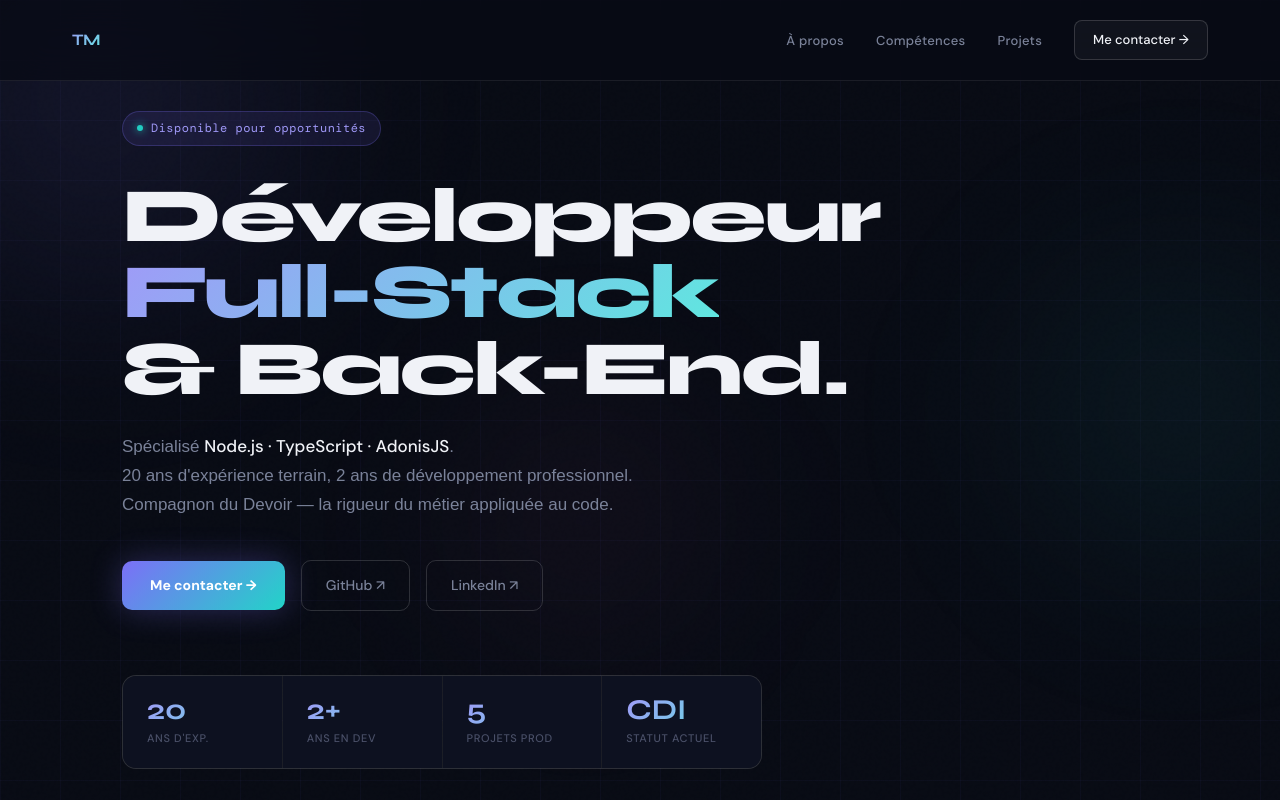
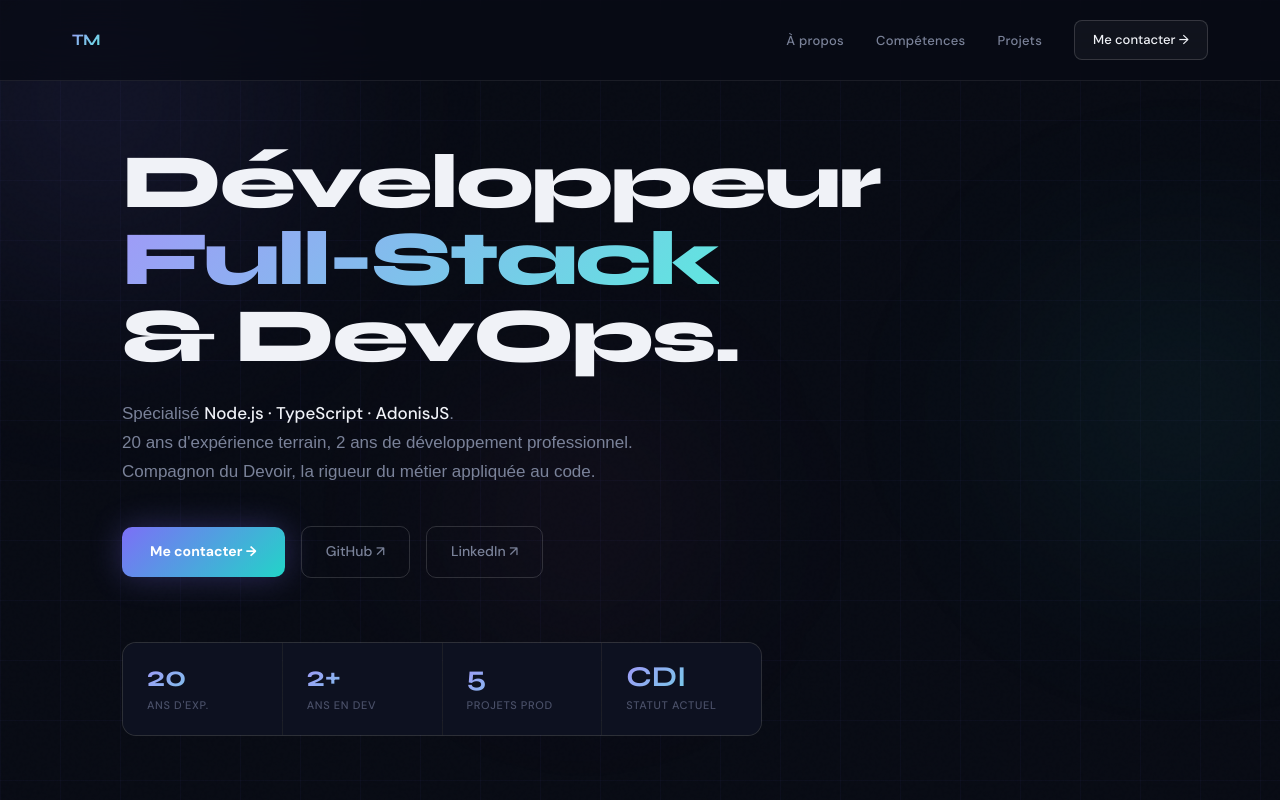
Before and after one commit to ThomMarchand/portfolio, a Next.js app: page / in a window 1280 px wide. Shown: the top 800 px of the page. Built offline with nearby package versions, Linux system fonts and the light colour scheme; a web font is replaced by a local one.

Commit message:
refactor(Home): remove pulse animation and update availability section

```diff
--- a/app/globals.css
+++ b/app/globals.css
@@ -154,19 +154,6 @@ textarea {
   background: radial-gradient(ellipse, rgba(244, 114, 182, 0.06) 0%, transparent 70%);
 }
 
-@keyframes pulse {
-  0%,
-  100% {
-    opacity: 1;
-  }
-  50% {
-    opacity: 0.4;
-  }
-}
-
-.pulse-dot {
-  animation: pulse 2s ease-in-out infinite;
-}
 
 [data-reveal] {
   opacity: 0;
--- a/app/page.tsx
+++ b/app/page.tsx
@@ -35,37 +35,6 @@ export default function Home() {
           justifyContent: "center",
         }}
       >
-        <div
-          style={{
-            display: "inline-flex",
-            alignItems: "center",
-            gap: "8px",
-            padding: "6px 14px",
-            background: "rgba(124,111,247,0.1)",
-            border: "1px solid rgba(124,111,247,0.25)",
-            borderRadius: "100px",
-            fontFamily: "var(--font-mono)",
-            fontSize: "12px",
-            color: "var(--violet-light)",
-            letterSpacing: "0.04em",
-            marginBottom: "2rem",
-            width: "fit-content",
-          }}
-        >
-          <span
-            className="pulse-dot"
-            style={{
-              width: "6px",
-              height: "6px",
-              borderRadius: "50%",
-              background: "var(--cyan)",
-              boxShadow: "0 0 8px var(--cyan)",
-              flexShrink: 0,
-              display: "inline-block",
-            }}
-          />
-          Disponible pour opportunités
-        </div>
 
         <h1
           style={{
@@ -80,7 +49,7 @@ export default function Home() {
           Développeur
           <br />
           <span className="gradient-text">Full-Stack</span>
-          <br />& Back-End.
+          <br />& DevOps.
         </h1>
 
         <p
@@ -97,9 +66,10 @@ export default function Home() {
             Node.js · TypeScript · AdonisJS
           </strong>
           .<br />
-          20 ans d&apos;expérience terrain, 2 ans de développement professionnel.
+          20 ans d&apos;expérience terrain, 2 ans de développement
+          professionnel.
           <br />
-          Compagnon du Devoir — la rigueur du métier appliquée au code.
+          Compagnon du Devoir, la rigueur du métier appliquée au code.
         </p>
 
         <div
@@ -173,7 +143,6 @@ export default function Home() {
         </div>
 
         <div
-          data-reveal
           style={{
             display: "grid",
             gridTemplateColumns: "repeat(4, 1fr)",
@@ -186,7 +155,10 @@ export default function Home() {
           }}
         >
           {metrics.map((m) => (
-            <div key={m.label} style={{ background: "var(--bg2)", padding: "1.25rem 1.5rem" }}>
+            <div
+              key={m.label}
+              style={{ background: "var(--bg2)", padding: "1.25rem 1.5rem" }}
+            >
               <div
                 className="gradient-text"
                 style={{
```
